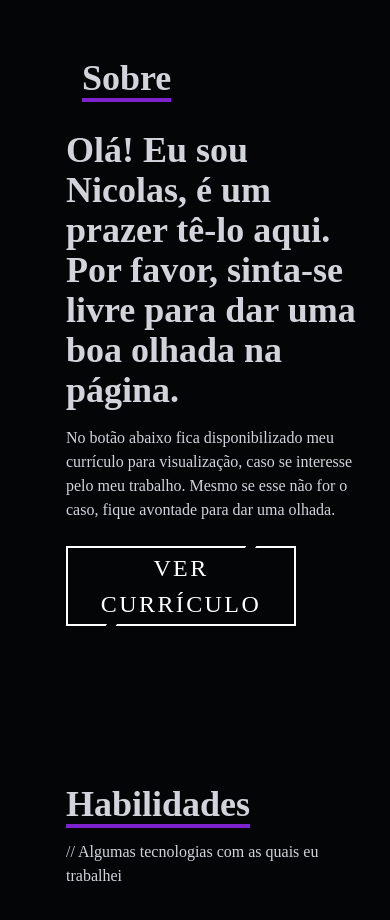
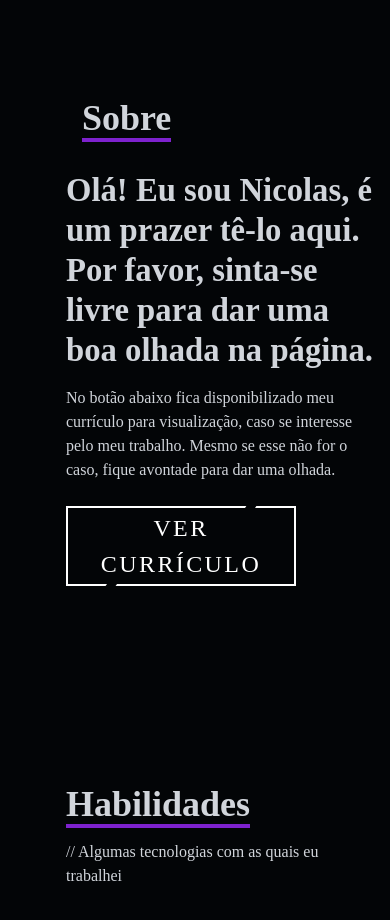
Before and after one commit to Nic-CSdev/portfolio-react-sem-bugs, a React (Create React App) app: page / in a window 390 px wide. Shown: the part 920-1840 px from the top of the page. Built offline with nearby package versions, Linux system fonts and the light colour scheme.

Commit message:
deixando o site mais responsivo

```diff
--- a/src/components/About.jsx
+++ b/src/components/About.jsx
@@ -14,7 +14,7 @@ const About = () => {
             </div>
             <div className='max-w-[1000px] w-full grid sm:grid-cols-2 gap-4 px-4'>
                 <div className='sm:text-right text-4xl font-bold'>
-                    <p>Olá! Eu sou Nicolas, é um prazer tê-lo aqui. Por favor, sinta-se livre para dar uma boa olhada na página.</p>
+                    <p className='text-about'>Olá! Eu sou Nicolas, é um prazer tê-lo aqui. Por favor, sinta-se livre para dar uma boa olhada na página.</p>
                 </div>
                 <div>
                     <p>
--- a/src/components/NavBar.jsx
+++ b/src/components/NavBar.jsx
@@ -17,7 +17,7 @@ const NavBar = () => {
                 <img src={Logo} alt="Logo image" style={{width:'170px', filter:'invert(1)'}} />
             </div>
 
-                <ul className="hidden md:flex header">
+                <ul className="hidden lg:flex header">
                     <li className="item-header">
                         <Link to="home" duration={500} >
                             Início
--- a/src/index.css
+++ b/src/index.css
@@ -395,9 +395,20 @@ height: 200px;
 
 }
 
-@media (min-width: 720px){
+@media(max-width:1200px){
+  .header{
+    padding-left: 400px;
+  }
+}
+
+@media(min-width:1023px){
   .dropdown{
     display: none;
   }
+}
 
+@media(max-width:420px){
+  .text-about{
+    font-size: calc(.8em + 1vw);
+  }
 }
```
